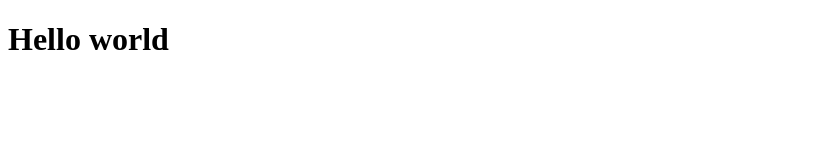
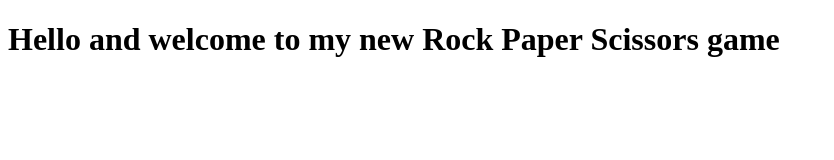
Before and after one commit to ethanjwarren/rockpaperscissors, a plain HTML site: page index.html in a window 1280 px wide. Shown: the whole page, without its empty margins (0-834 px from the left). Drawn offline with Linux system fonts and the light colour scheme.

Commit message:
Updated h1 title

```diff
--- a/index.html
+++ b/index.html
@@ -9,7 +9,7 @@
     <title>Rock Paper Scissors</title>
 </head>
 <body>
-    <h1>Hello world</h1>
+    <h1>Hello and welcome to my new Rock Paper Scissors game</h1>
 
 </body>
 </html>
```
